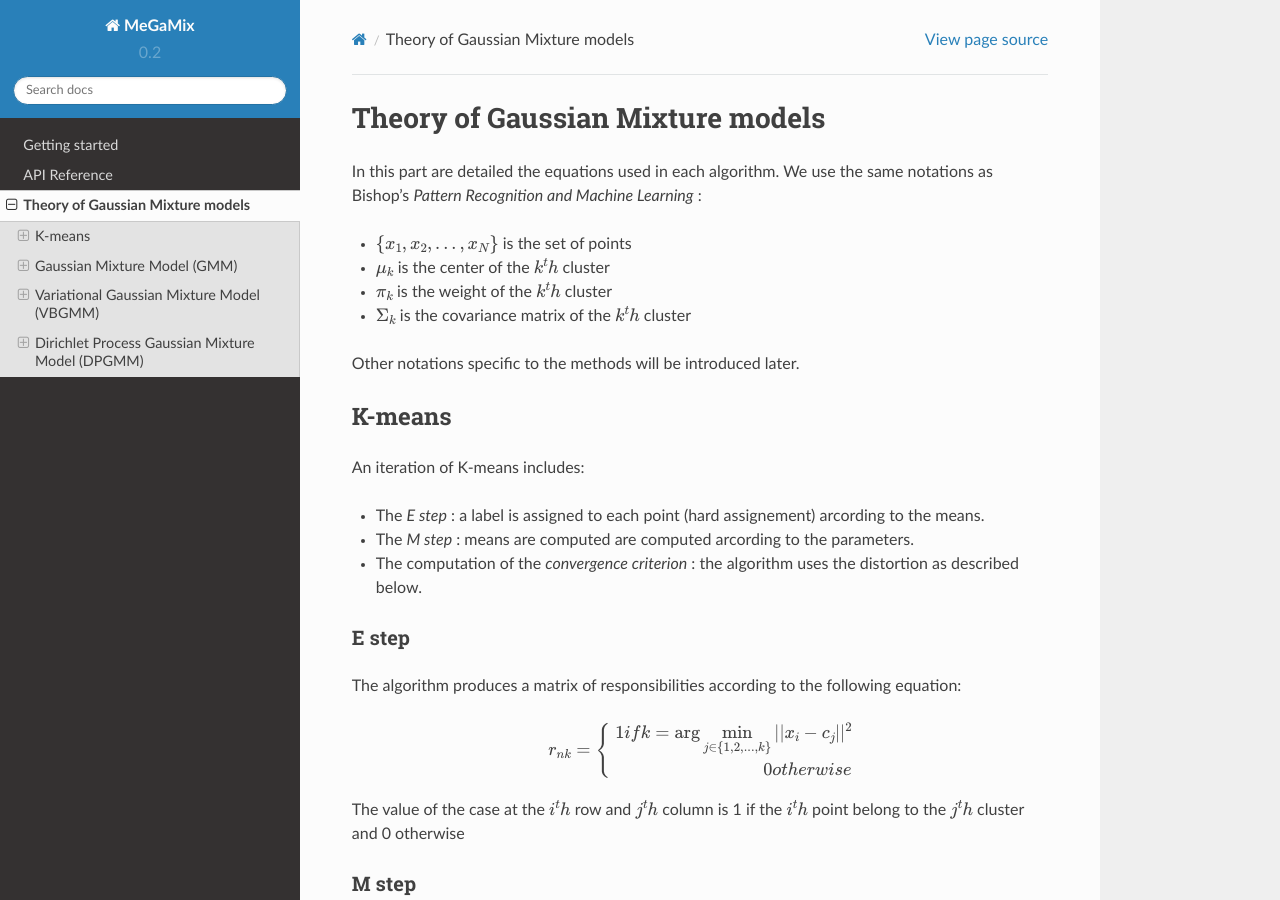
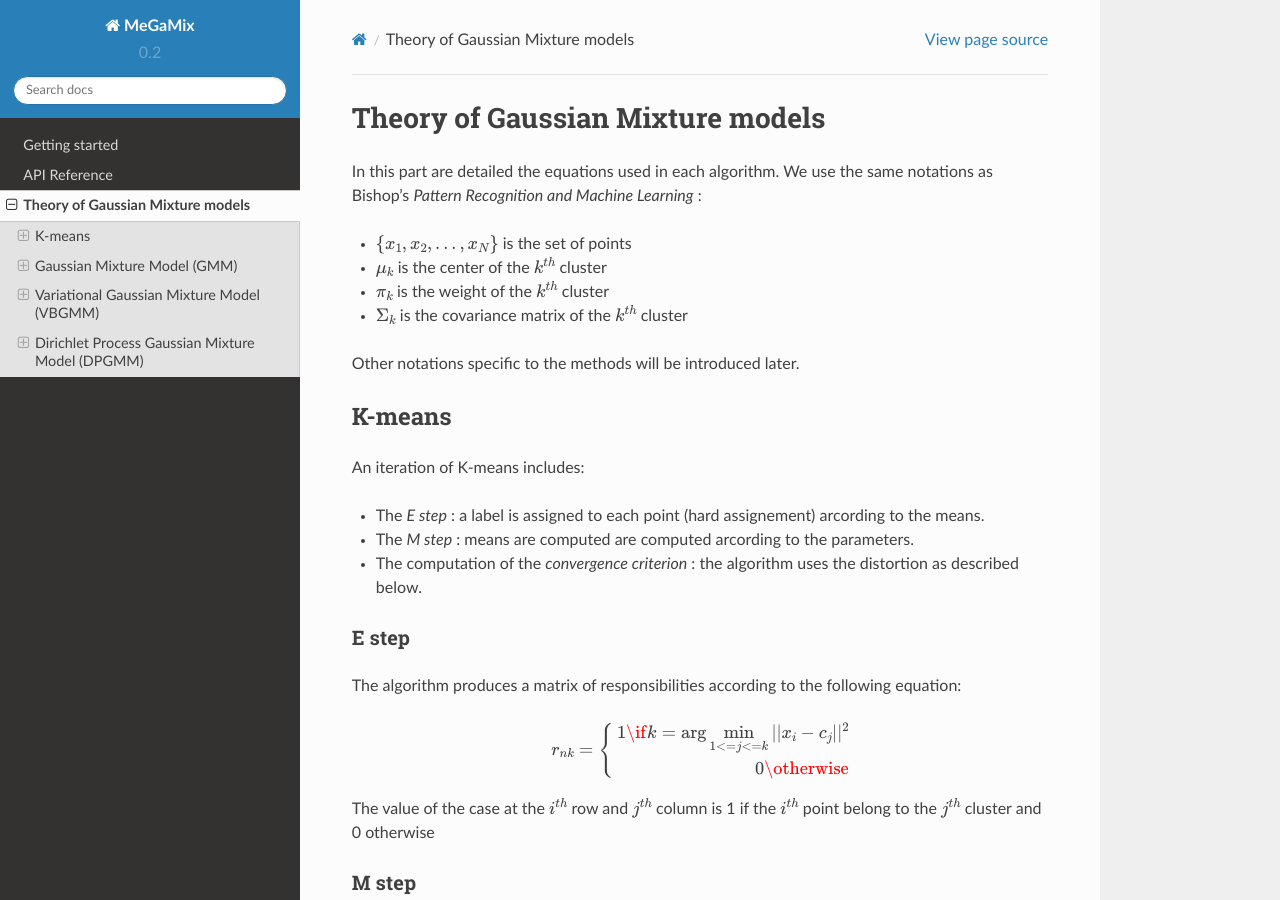
Before and after one commit to 14thibea/megamix, a Sphinx documentation site: the page built from doc/technical_doc.rst, in a window 1280 px wide and 900 px high. Built offline with Sphinx 7.4.7 and the Read the Docs theme 2.0.0, drawn with Linux system fonts in a browser that asks for light colours; formulas are drawn with MathJax 3.

Commit message:
corrected E step

```diff
--- a/doc/technical_doc.rst
+++ b/doc/technical_doc.rst
@@ -5,9 +5,9 @@
 We use the same notations as Bishop's *Pattern Recognition and Machine Learning* :
 
 * :math:`\{x_1,x_2,...,x_N\}` is the set of points
-* :math:`\mu_k` is the center of the :math:`k^th` cluster
-* :math:`\pi_k` is the weight of the :math:`k^th` cluster
-* :math:`\Sigma_k` is the covariance matrix of the :math:`k^th` cluster
+* :math:`\mu_k` is the center of the :math:`k^{th}` cluster
+* :math:`\pi_k` is the weight of the :math:`k^{th}` cluster
+* :math:`\Sigma_k` is the covariance matrix of the :math:`k^{th}` cluster
 
 Other notations specific to the methods will be introduced later.
 
@@ -30,12 +30,12 @@
   r_{nk} =
   \left\{
     \begin{split}
-    1 if k = \arg\min_{j\in\{1,2,...,k\}}||x_i-c_j||^2 \\
-    0 otherwise
+    1 \if k = \arg\min_{1<=j<=k}||x_i-c_j||^2 \\
+    0 \otherwise
     \end{split}
   \right.
 
-The value of the case at the :math:`i^th` row and :math:`j^th` column is 1 if the :math:`i^th` point belong to the :math:`j^th` cluster and 0 otherwise
+The value of the case at the :math:`i^{th}` row and :math:`j^{th}` column is 1 if the :math:`i^{th}` point belong to the :math:`j^{th}` cluster and 0 otherwise
 
 M step
 ******
```
